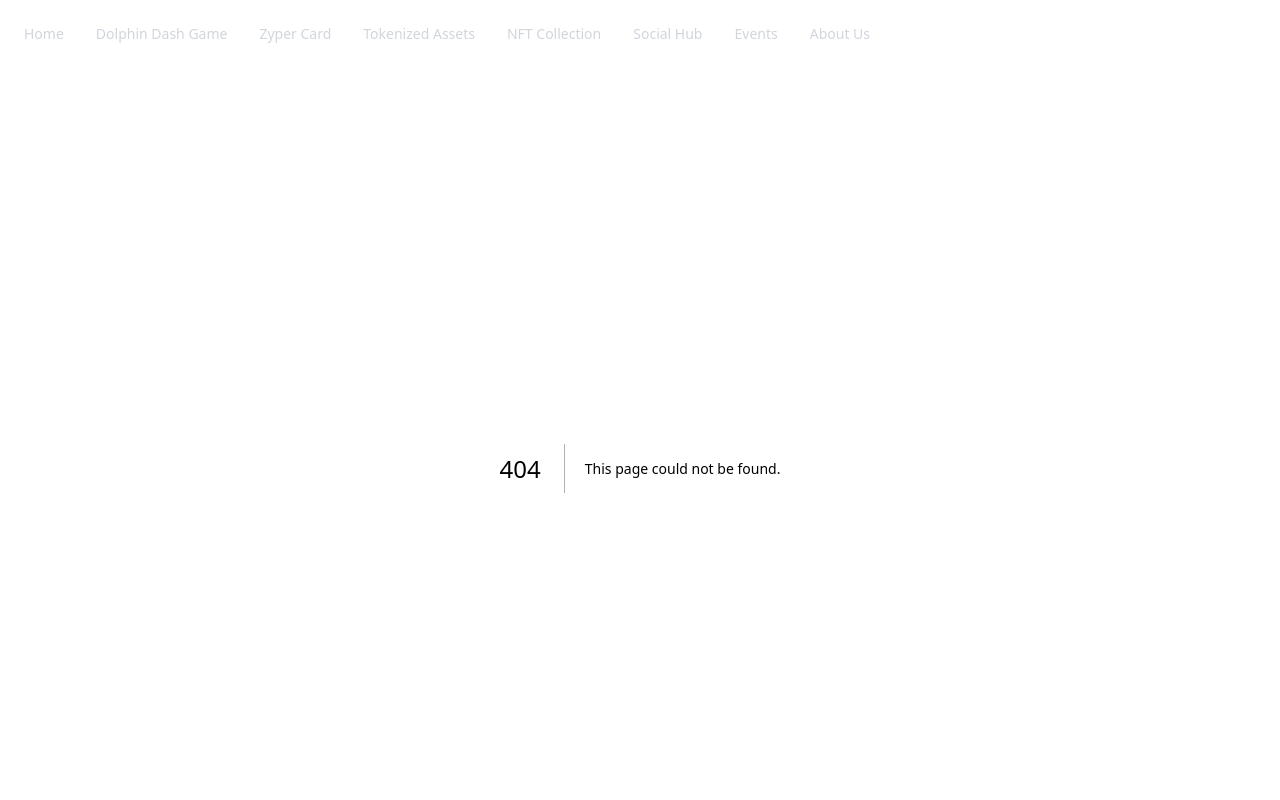
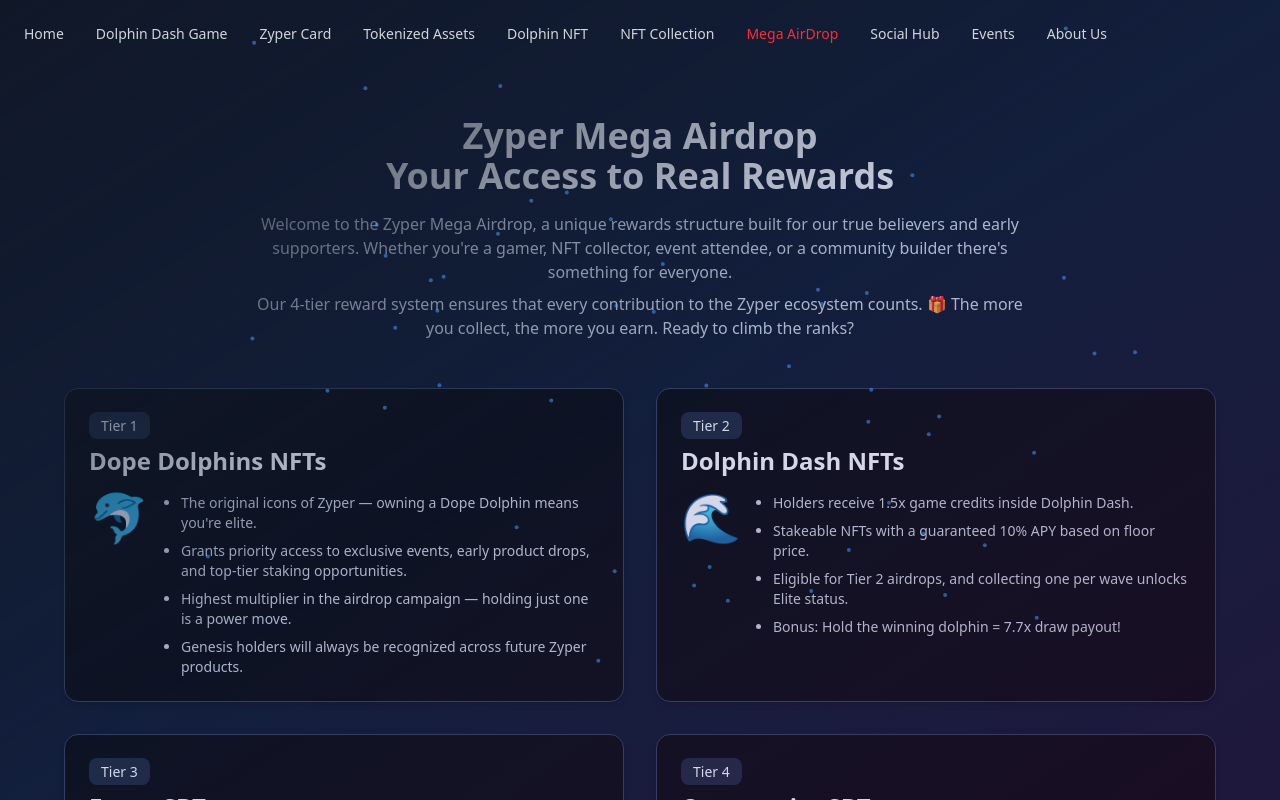
Before and after one commit to ZyperLLC/Website, a Next.js app: page /megadrop in a window 1280 px wide. Before the commit this address had no page. Shown: the top 800 px of the page. Built offline with nearby package versions, Linux system fonts and the light colour scheme.

Commit message:
Add Mega Airdrop Page

```diff
--- /dev/null
+++ b/app/megadrop/page.tsx
@@ -0,0 +1,160 @@
+'use client';
+import { motion } from "framer-motion"
+import { FC } from 'react';
+import { useState, useEffect } from "react"
+
+interface Tier {
+  level: string;
+  title: string;
+  emoji: string;
+  benefits: string[];
+  role: string;
+}
+
+const tiers: Tier[] = [
+  {
+    level: 'Tier 1',
+    title: 'Dope Dolphins NFTs',
+    emoji: '🐬',
+    benefits: [
+      'The original icons of Zyper — owning a Dope Dolphin means you\'re elite.',
+      'Grants priority access to exclusive events, early product drops, and top-tier staking opportunities.',
+      'Highest multiplier in the airdrop campaign — holding just one is a power move.',
+      'Genesis holders will always be recognized across future Zyper products.',
+    ],
+    role: '',
+  },
+  {
+    level: 'Tier 2',
+    title: 'Dolphin Dash NFTs',
+    emoji: '🌊',
+    benefits: [
+      'Holders receive 1.5x game credits inside Dolphin Dash.',
+      'Stakeable NFTs with a guaranteed 10% APY based on floor price.',
+      'Eligible for Tier 2 airdrops, and collecting one per wave unlocks Elite status.',
+      'Bonus: Hold the winning dolphin = 7.7x draw payout!',
+    ],
+    role: '',
+  },
+  {
+    level: 'Tier 3',
+    title: 'Event SBTs',
+    emoji: '🎉',
+    benefits: [
+      'Non-transferable Soulbound Tokens earned by attending or participating in Zyper events both IRL and online.',
+      'Proof of contribution, passion, and engagement.',
+      'Each Event SBT adds weight to your airdrop share — the more you attend, the higher your rank.',
+      'Includes everything from tournaments to IRL meetups and special contests.',
+    ],
+    role: '',
+  },
+  {
+    level: 'Tier 4',
+    title: 'Community SBTs',
+    emoji: '🌐',
+    benefits: [
+      'Awarded for being part of the movement — active members, creators, fans and first-time contributors.',
+      'From meme creation and spaces hosting to helping onboard new users your support matters.',
+      'Base-tier airdrop eligibility, perfect for new community members looking to get started.',
+      'Stack them and move up — every SBT helps.',
+    ],
+    role: '',
+  },
+];
+
+const Megadrop: FC = () => {
+    const [dimensions, setDimensions] = useState({ width: 0, height: 0 })
+      useEffect(() => {
+        const updateDims = () =>
+          setDimensions({ width: window.innerWidth, height: window.innerHeight })
+        updateDims()
+        window.addEventListener("resize", updateDims)
+        return () => window.removeEventListener("resize", updateDims)
+      }, [])
+  return (
+    <div className="min-h-screen bg-gray-900 text-white py-12 px-4">
+        {/* Animated background */}
+      <div className="fixed inset-0 z-0">
+        <div className="absolute inset-0 bg-gradient-to-br from-gray-900 via-blue-900/20 to-purple-900/20" />
+        {dimensions.width > 0 &&
+          [...Array(50)].map((_, i) => (
+            <motion.div
+              key={i}
+              className="absolute w-1 h-1 bg-blue-400/50 rounded-full"
+              initial={{
+                x: Math.random() * dimensions.width,
+                y: Math.random() * dimensions.height,
+              }}
+              animate={{
+                x: Math.random() * dimensions.width,
+                y: Math.random() * dimensions.height,
+              }}
+              transition={{
+                duration: Math.random() * 20 + 10,
+                repeat: Infinity,
+                repeatType: "reverse",
+              }}
+            />
+          ))}
+      </div>
+      {/* Intro Header */}
+      <div className="text-center max-w-3xl mx-auto mb-12">
+        <h2 className="text-3xl md:text-4xl font-bold mb-4">
+          Zyper Mega Airdrop <br/>Your Access to Real Rewards
+        </h2>
+        <p className="text-gray-300 mb-2">
+          Welcome to the Zyper Mega Airdrop, a unique rewards structure built for our true believers and early supporters.
+          Whether you&apos;re a gamer, NFT collector, event attendee, or a community builder there&apos;s something for everyone.
+        </p>
+        <p className="text-gray-300">
+          Our 4-tier reward system ensures that every contribution to the Zyper ecosystem counts. 🎁 The more you collect, the more you earn. Ready to climb the ranks?
+        </p>
+      </div>
+
+      {/* Cards */}
+      <div className="grid grid-cols-1 md:grid-cols-2 gap-8 max-w-6xl mx-auto">
+        {tiers.map((tier, index) => (
+          <div
+            key={index}
+            className="rounded-xl border border-gray-700 bg-[#0a0a0a] p-6 shadow-md cursor-pointer"
+          >
+            {/* Tier Label */}
+            <div className="mb-2">
+              <span className="text-sm font-medium px-3 py-1 bg-gray-800 rounded-md">
+                {tier.level}
+              </span>
+            </div>
+
+            {/* Title */}
+            <h3 className="text-2xl font-semibold mb-4">{tier.title}</h3>
+
+            {/* Emoji & Benefits Side by Side */}
+            <div className="flex items-start gap-4">
+              {/* Emoji */}
+              <div className="text-5xl">{tier.emoji}</div>
+
+              {/* Benefit List */}
+              <ul className="text-sm text-gray-300 space-y-2">
+                {tier.benefits.map((benefit, idx) => (
+                  <li key={idx} className="list-disc ml-4">{benefit}</li>
+                ))}
+              </ul>
+            </div>
+          </div>
+        ))}
+      </div>
+
+      {/* Footer */}
+      <div className="text-center max-w-2xl mx-auto mt-16">
+        <p className="text-gray-300 mb-2 text-base flex items-center justify-center gap-2">
+          🔗 How to Participate? Start collecting NFTs & SBTs, join our community, and stay tuned for snapshot dates.
+        </p>
+        <p className="text-gray-300 text-base flex items-center justify-center gap-2">
+          💥 This isn&apos;t just an airdrop — it’s your pass to Zyper&apos;s future.
+        </p>
+      </div>
+    </div>
+  );
+};
+
+export default Megadrop;
--- a/components/Navbar.tsx
+++ b/components/Navbar.tsx
@@ -10,7 +10,9 @@ const navItems = [
   { name: "Dolphin Dash Game", href: "/dolphindash" },
   { name: "Zyper Card", href: "/zypercard" },
   { name: "Tokenized Assets", href: "/tokenizedassets" },
+  { name: "Dolphin NFT", href: "/dolphinnft" },
   { name: "NFT Collection", href: "/nftcollection" },
+  { name: "Mega AirDrop", href: "/megadrop" },
   { name: "Social Hub", href: "/socialhub" },
   { name: "Events", href: "/events" },
   { name: "About Us", href: "/about" },
```
